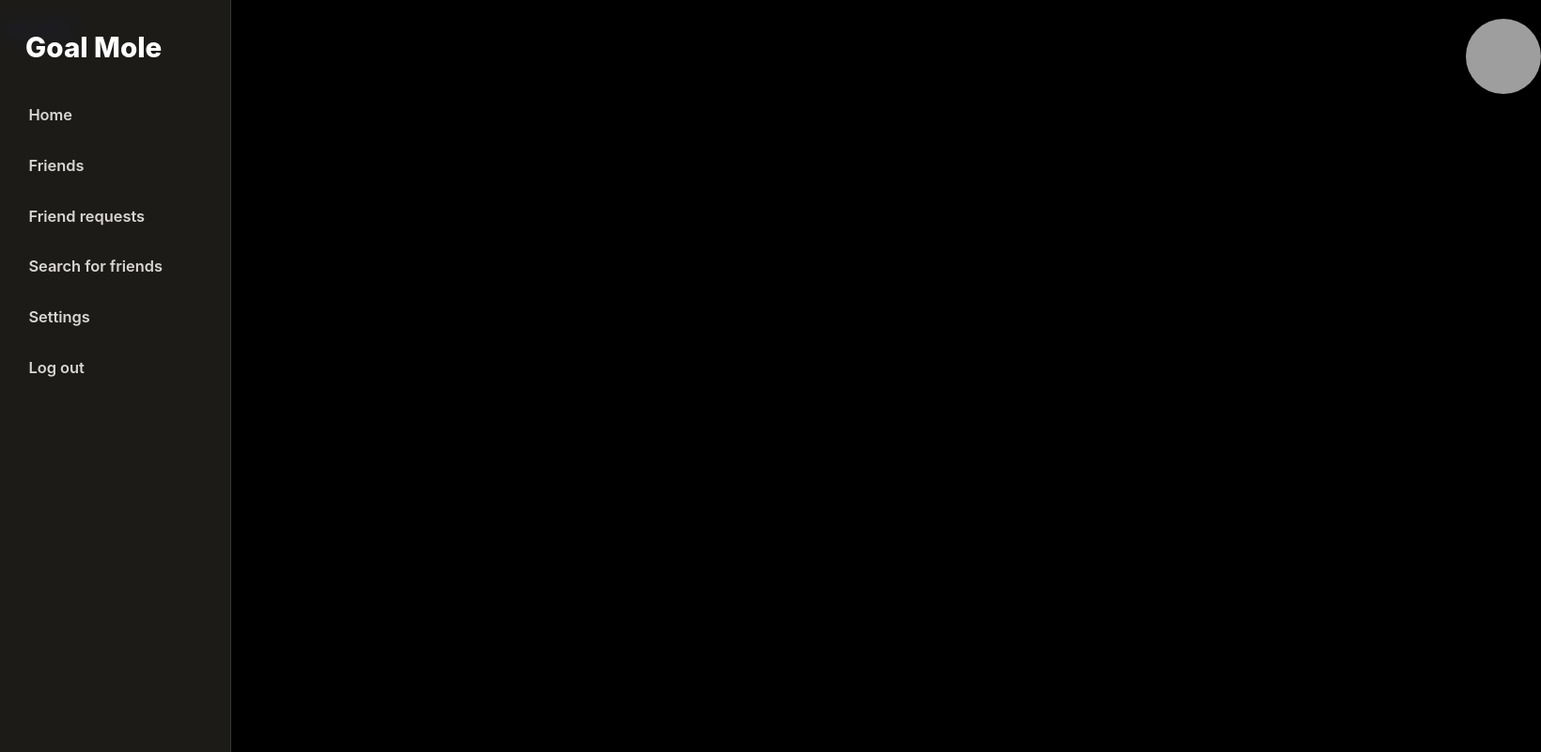
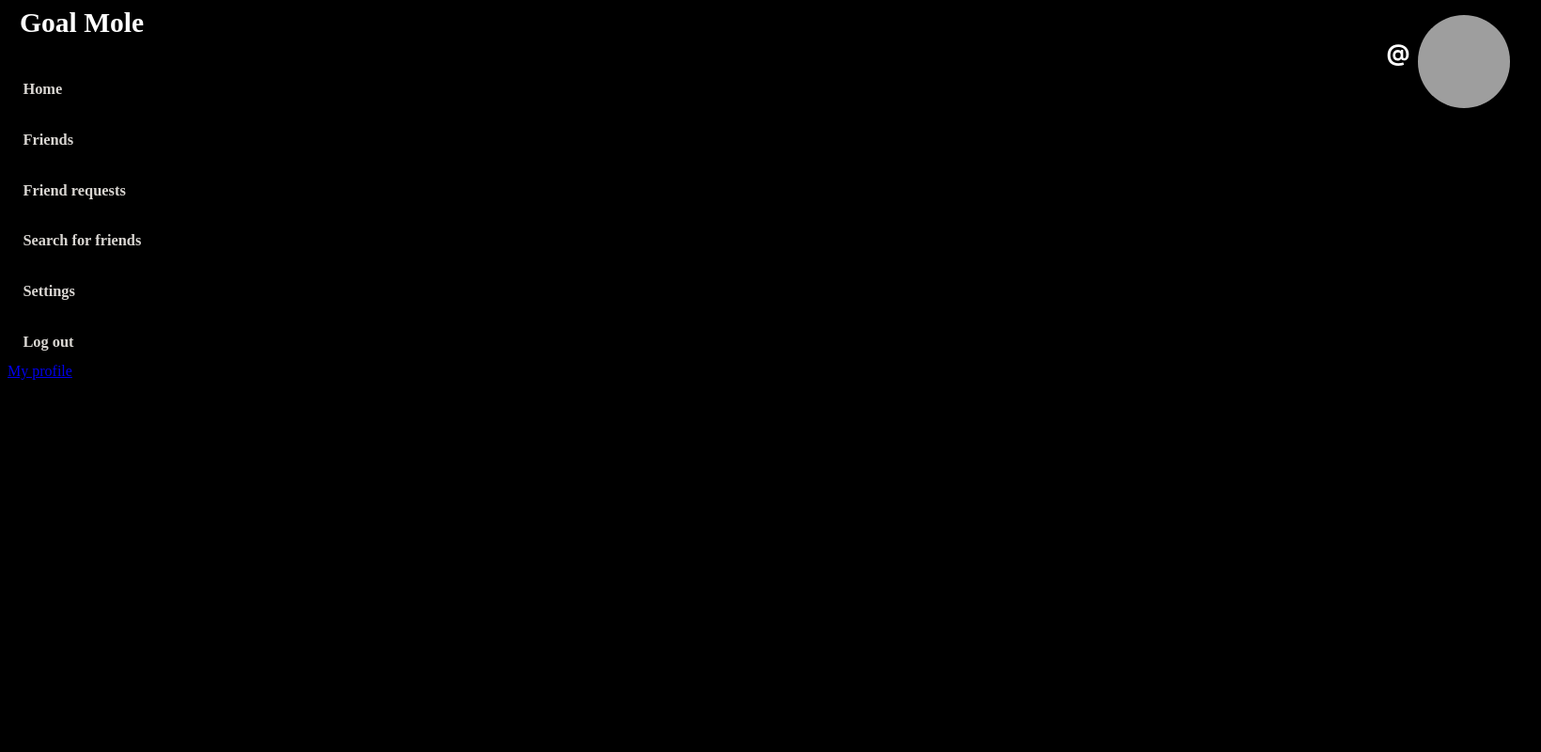
Before and after one commit to Deedacruh/Goal_Mole, a Flask app: template templates/home_page.html in a window 1640 px wide. Shown: the whole page at 94% size. Run offline with Flask 3, Linux system fonts and the light colour scheme; the template is opened without the code that fills it, so the values that code supplies are empty; grey boxes are pictures that could not be loaded.

Commit message:
Improve CSS and home_page

```diff
--- a/frontend/styles.css
+++ b/frontend/styles.css
@@ -1,4 +1,3 @@
-
 #top-bar {
     position: fixed;
     top: 0;
@@ -109,13 +108,26 @@ body.light {
 }
 
 #pfp_homepage {
-    width: 80px;
-    height: 80px;
+    width: 6vw;
+    height: 6vw;
     position: absolute;
-    left: 1560px;
-    top: 20px;
+    left: 92vw;
+    top: 1vw;
 }
+#home_page_username {
+    position: absolute;
+    right: 8.5vw; /* Distance from the right edge */
+    font-size: 1.5vw;
+    top: 2.5vw;
+    font-family: -apple-system, BlinkMacSystemFont, "Segoe UI",
+        "Noto Sans", Helvetica, Arial, sans-serif,
+        "Apple Color Emoji", "Segoe UI Emoji";
 
+    margin: 0;
+    white-space: nowrap;
+    text-align: right;
+}
+#individual_profile_link
 #sidebar {
     position: fixed;
     top: 0;
--- a/templates/home_page.html
+++ b/templates/home_page.html
@@ -4,9 +4,9 @@
 
 {% block content %}
         </div>
-        <h1>{{ user["username"] }}</h1>
+        <h1 id="home_page_username">@{{ user["username"] }}</h1>
         <img class="profile_pictures" id="pfp_homepage" src="{{ url_for('get_profile_picture', username=session['user']['username']) }}">
-
+        <a id="individual_profile_link" href="/profile">My profile</a>
         <!-- this img automatically sends the action that this url resides in flask. In this case, it is a function called get_profile_picture. -->
 
         <!-- Our session looks like this
@@ -20,6 +20,5 @@
         -->
 
         <!-- this route should clear the session and redirect -->
-        <a href="/profile">My profile</a>
     <script src="introScript.js" defer></script>
 {% endblock %}
```
